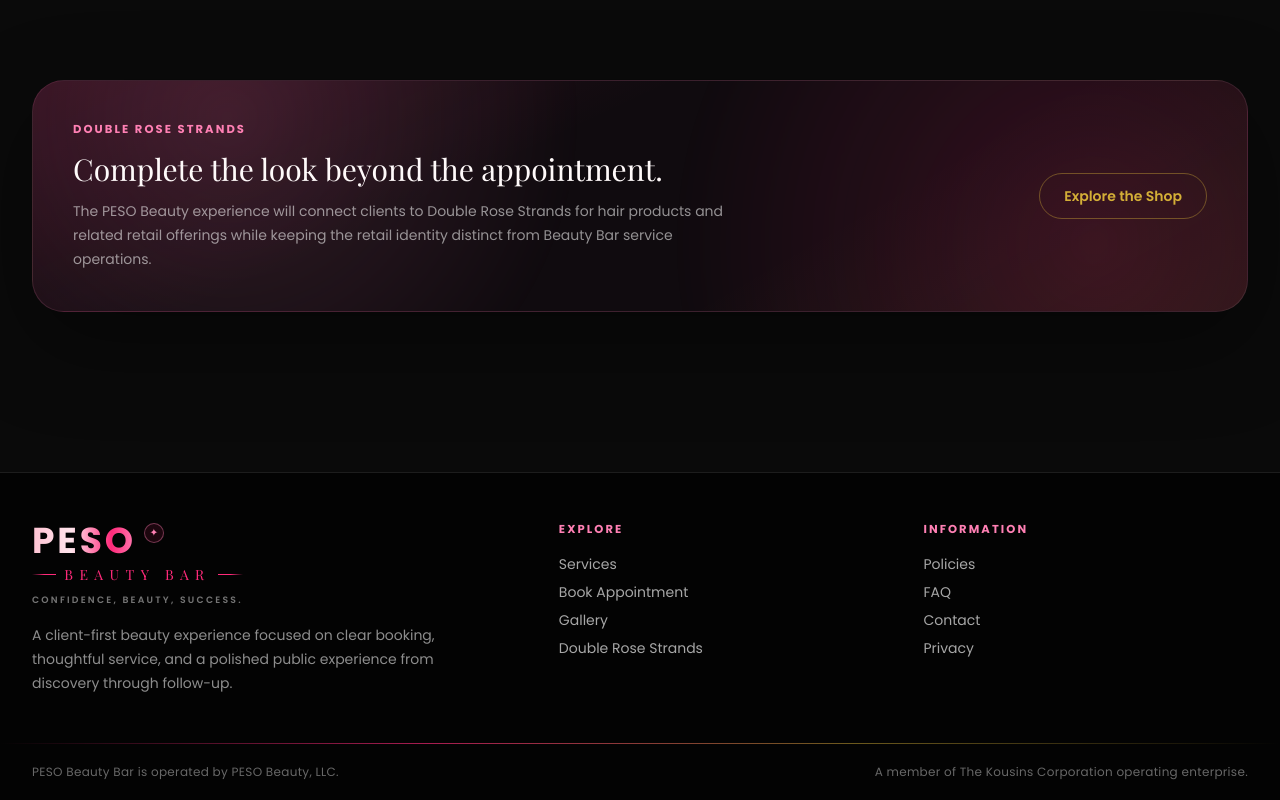
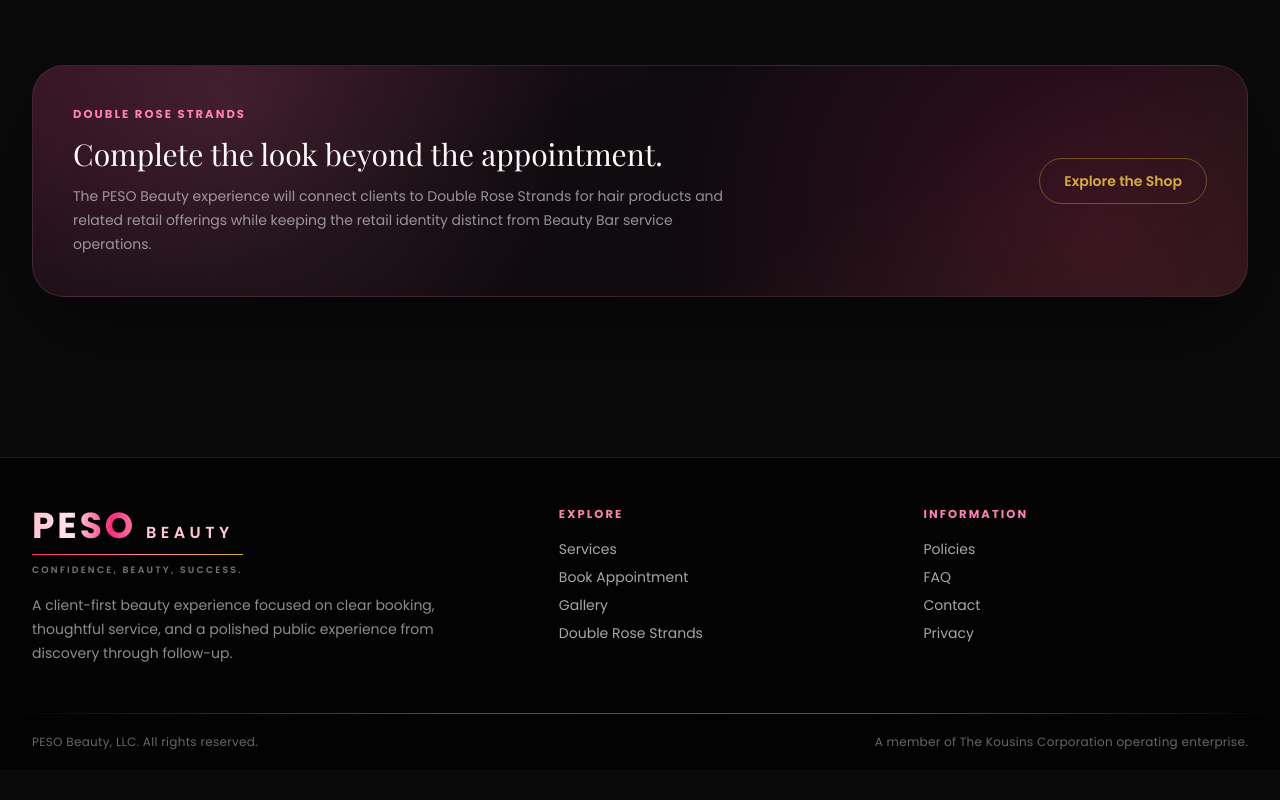
Before and after one commit to Hassan-Industries/peso-beauty-web, a Next.js app: page / in a window 1280 px wide. Shown: the part 1935-2735 px from the top of the page. After the commit the page ends 2705 px from the top, so only its background shows below. Built offline with nearby package versions, Linux system fonts and the light colour scheme; a web font is replaced by a local one.

Commit message:
fix page runtime and refine PESO Beauty branding

```diff
--- a/app/layout.tsx
+++ b/app/layout.tsx
@@ -19,8 +19,8 @@
 
 export const metadata: Metadata = {
   title: {
-    default: "PESO Beauty Bar",
-    template: "%s | PESO Beauty Bar",
+    default: "PESO Beauty",
+    template: "%s | PESO Beauty",
   },
   description: "Confidence, Beauty, Success. Discover services, book appointments, and manage your PESO Beauty experience.",
 };
--- a/components/brand/peso-brand-mark.tsx
+++ b/components/brand/peso-brand-mark.tsx
@@ -6,8 +6,8 @@
 
 export function PesoBrandMark({ compact = false, showTagline = false, className = "" }: PesoBrandMarkProps) {
   return (
-    <div className={`inline-flex flex-col ${className}`} aria-label="PESO Beauty Bar">
-      <div className="flex items-start gap-2">
+    <div className={`inline-flex flex-col ${className}`} aria-label="PESO Beauty">
+      <div className="flex items-baseline gap-2.5">
         <span
           className={`font-black uppercase leading-none tracking-[0.08em] ${
             compact ? "text-xl" : "text-3xl sm:text-4xl"
@@ -16,26 +16,18 @@
           PESO
         </span>
         <span
-          className={`mt-0.5 inline-flex items-center justify-center rounded-full border border-peso-rose/40 bg-peso-pink/10 text-peso-rose ${
-            compact ? "h-4 w-4 text-[0.55rem]" : "h-5 w-5 text-[0.65rem]"
+          className={`font-semibold uppercase leading-none text-peso-blush ${
+            compact ? "text-[0.7rem] tracking-[0.22em]" : "text-sm tracking-[0.28em] sm:text-base"
           }`}
-          aria-hidden="true"
         >
-          ✦
+          Beauty
         </span>
       </div>
 
-      <div className={`flex items-center ${compact ? "mt-0.5 gap-1.5" : "mt-1 gap-2"}`}>
-        <span className="h-px flex-1 bg-gradient-to-r from-transparent via-peso-pink to-peso-pink" aria-hidden="true" />
-        <span
-          className={`font-[family-name:var(--font-display)] uppercase text-peso-pink ${
-            compact ? "text-[0.58rem] tracking-[0.34em]" : "text-xs tracking-[0.46em] sm:text-sm"
-          }`}
-        >
-          Beauty Bar
-        </span>
-        <span className="h-px flex-1 bg-gradient-to-l from-transparent via-peso-pink to-peso-pink" aria-hidden="true" />
-      </div>
+      <div
+        className={`bg-gradient-to-r from-peso-pink via-peso-rose to-peso-gold ${compact ? "mt-1 h-px" : "mt-2 h-px"}`}
+        aria-hidden="true"
+      />
 
       {showTagline ? (
         <div className="mt-2 text-[0.58rem] font-semibold uppercase tracking-[0.24em] text-white/45">
--- a/components/site/site-footer.tsx
+++ b/components/site/site-footer.tsx
@@ -37,7 +37,7 @@
       <div className="peso-divider mx-auto max-w-7xl" />
 
       <div className="mx-auto flex max-w-7xl flex-col gap-2 px-5 py-5 text-center text-xs tracking-wide text-white/40 sm:flex-row sm:items-center sm:justify-between sm:text-left lg:px-8">
-        <span>PESO Beauty Bar is operated by PESO Beauty, LLC.</span>
+        <span>PESO Beauty, LLC. All rights reserved.</span>
         <span>A member of The Kousins Corporation operating enterprise.</span>
       </div>
     </footer>
--- a/components/site/site-header.tsx
+++ b/components/site/site-header.tsx
@@ -71,7 +71,7 @@
   return (
     <header className="sticky top-0 z-50 border-b border-white/10 bg-black/85 backdrop-blur-xl">
       <div className="mx-auto flex max-w-7xl items-center justify-between gap-4 px-5 py-3 lg:px-8">
-        <Link href="/" className="group min-w-fit" aria-label="PESO Beauty Bar home">
+        <Link href="/" className="group min-w-fit" aria-label="PESO Beauty home">
           <PesoBrandMark compact className="transition duration-200 group-hover:brightness-110" />
         </Link>
 
```
